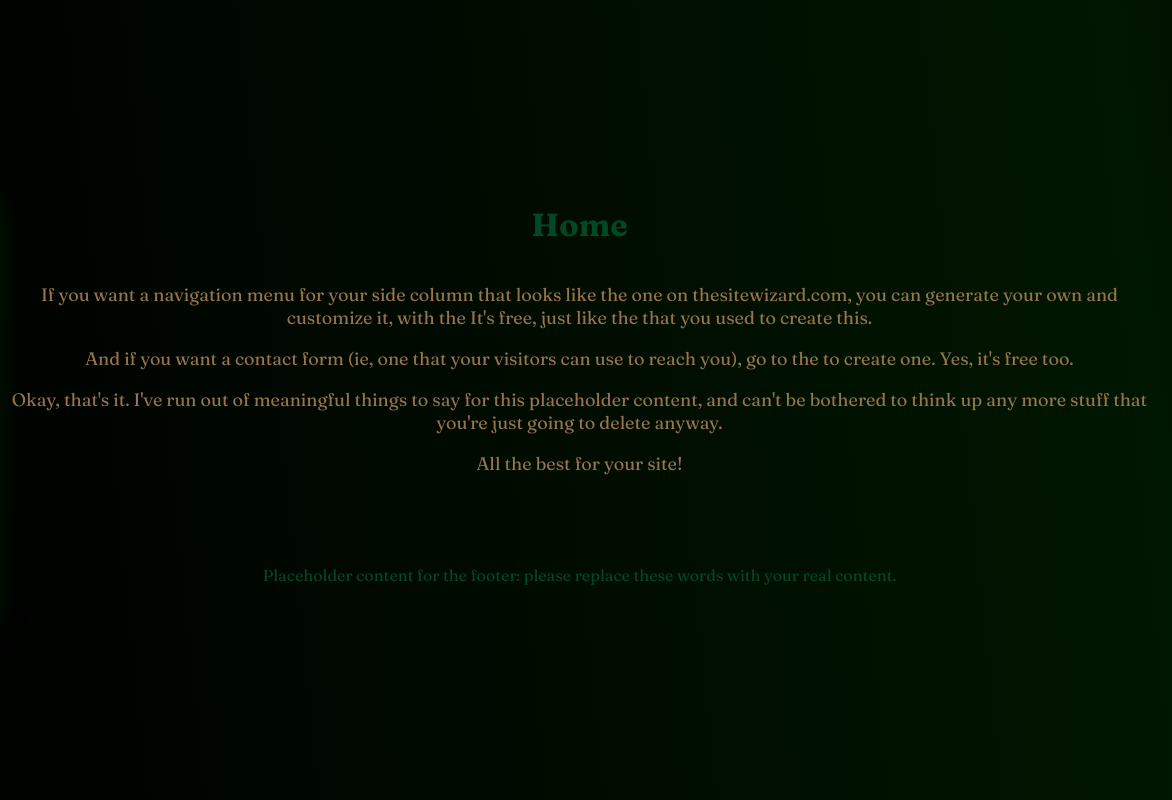
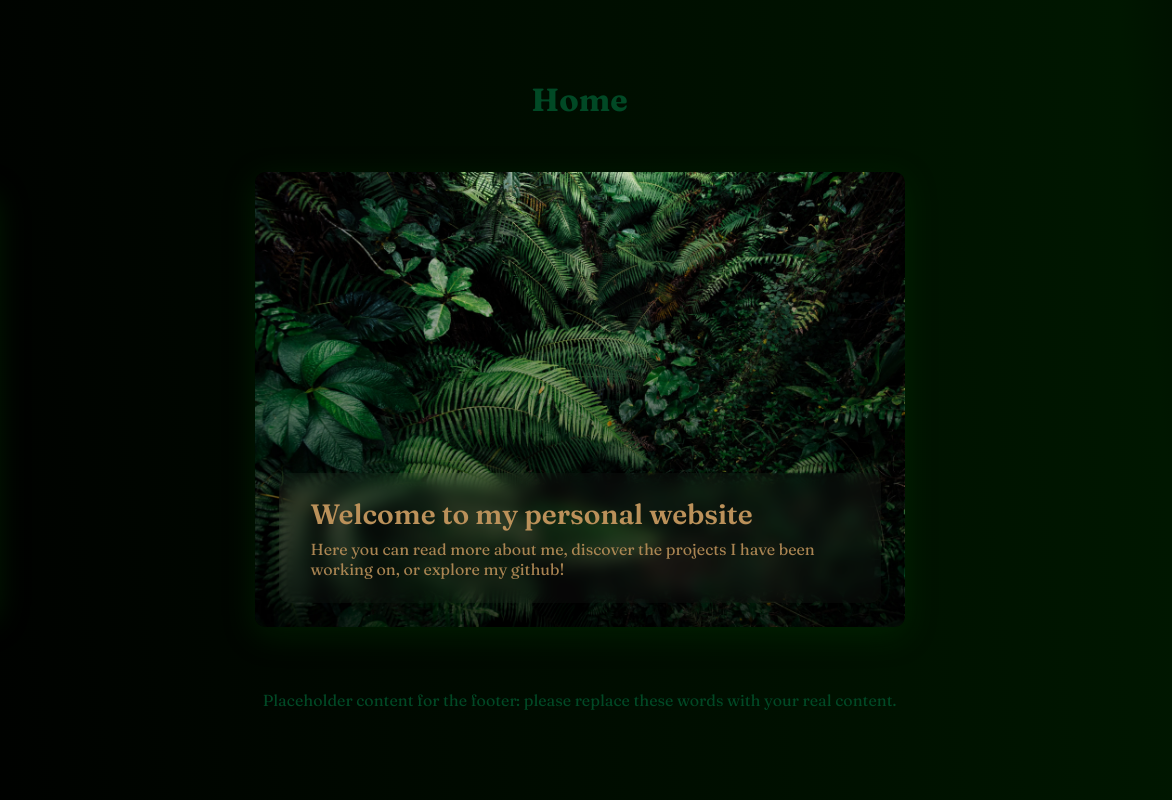
Before and after one commit to GavinDistel/public_html, a plain HTML site: page index.html in a window 1280 px wide. Shown: the full height of the page, 108-1280 px from the left. Drawn offline with Linux system fonts and the light colour scheme.

Commit message:
added images for projects and added home page eye catcher + layout

```diff
--- a/index.html
+++ b/index.html
@@ -25,28 +25,13 @@
         </div>
         <div id="tswcontent">
             <div id="tswcontproper">
-
-                <!-- <input type="text" id="my-input">
-                <button onclick="onlmbclick(event)">change color</button> -->
-                <p>
-                    If you want a navigation menu for your side column that looks like the one on thesitewizard.com,
-                    you can generate your own and customize it, with the
-                    It's free, just like the
-                    that you used to create this.
-                </p>
-                <p>
-                    And if you want a contact form (ie, one that your visitors can use to reach you), go to the
-                    to create one. Yes, it's free too.
-                </p>
-                <p>
-                    Okay, that's it. I've run out of meaningful things to say for this placeholder content, and can't be
-                    bothered to
-                    think up any more stuff that you're just going to delete anyway.
-                </p>
-                <p>
-                    All the best for your site!
-                </p>
-                <p>&nbsp;</p>
+                <article class="home-card">
+                    <img src="images/scenic4.webp" class="home-image">
+                    <div class="home-text-content">
+                        <p>Welcome to my personal website</p>
+                        <p>Here you can read more about me, discover the projects I have been working on, or explore my github!</p>
+                    </div>
+                </article>
 
                 <!-- end of content column: put your content above this line -->
             </div>
--- a/styles.css
+++ b/styles.css
@@ -22,6 +22,13 @@ img {
     height: auto;
 }
 
+.home-image {
+    display: block;
+    width: 100%;
+    height: auto;
+    border-radius: 10px; /* This will be inherited by the parent card */
+}
+
 input,
 select,
 button,
@@ -40,15 +47,16 @@ a {
 }
 
  #tswcontent {
-    float: none;
+    display: flex;
+    align-items: center;
+    justify-content: center;
     width: 100%;
-    color: rgb(151, 117, 73);
+    padding: 2rem;
+    box-sizing: border-box;
 }
 
  #tswcontproper {
-    border-radius: 7px;
-    text-align: center;
-    font-size: large;
+    /* This element now just centers the card */
 }
 
  #tswcontainer {
@@ -76,6 +84,43 @@ a {
 
 .images {
     width: 250px;
+}
+
+.home-card {
+    position: relative; /* This is the anchor for the text overlay */
+    max-width: 650px; /* Controls the card's maximum size */
+    width: 100%;
+    border-radius: 10px;
+    overflow: hidden; /* Crucial for containing the overlay and rounding corners */
+    box-shadow: 0 8px 32px rgba(1, 73, 3, 0.3);
+}
+
+.home-text-content {
+    position: absolute;
+    bottom: 1.5rem;
+    left: 1.5rem;
+    right: 1.5rem;
+    padding: 1.5rem 2rem;
+    background-color: rgba(255, 255, 255, 0.025); /* Semi-transparent dark background */
+    backdrop-filter: blur(8px); /* The "glass" effect */
+    border-radius: 10px; /* Give the overlay its own rounded corners */
+}
+
+.home-text-content p {
+    margin: 0;
+    color: rgb(187, 145, 90);
+    text-align: left;
+}
+
+.home-text-content p:first-child {
+    font-size: 1.75rem;
+    font-weight: 600;
+    margin-bottom: 0.5rem;
+}
+
+.home-text-content p:last-child {
+    font-size: 1rem;
+    color: rgba(187, 145, 90, 0.9); /* Slightly muted for hierarchy */
 }
 /*
 .right-button {
```
Also changed, not shown: projects.html (+3 -3 lines), projectsStyles.css (+25 -3 lines), images/gompei-grass.png (added), images/scenic1.jpg (added), images/scenic2.jpg (added), images/scenic3.jpg (added), images/scenic4.webp (added), images/scenic5.jpg (added), images/word-fold.png (added).
